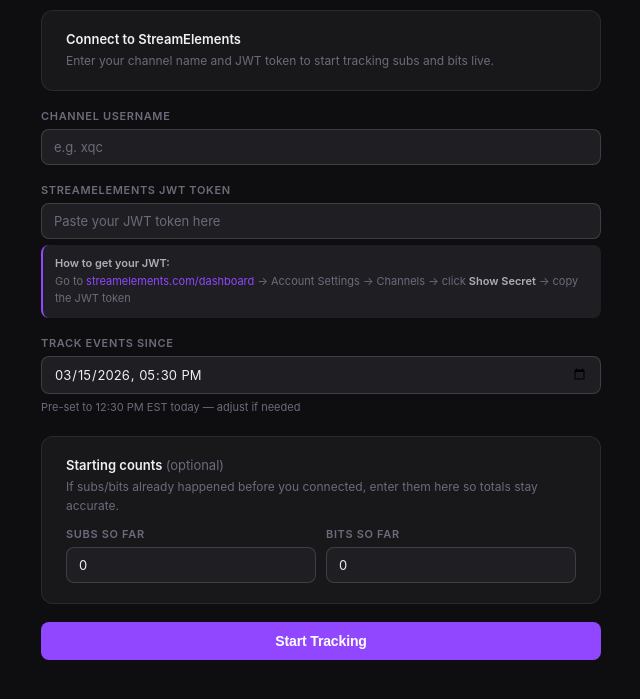
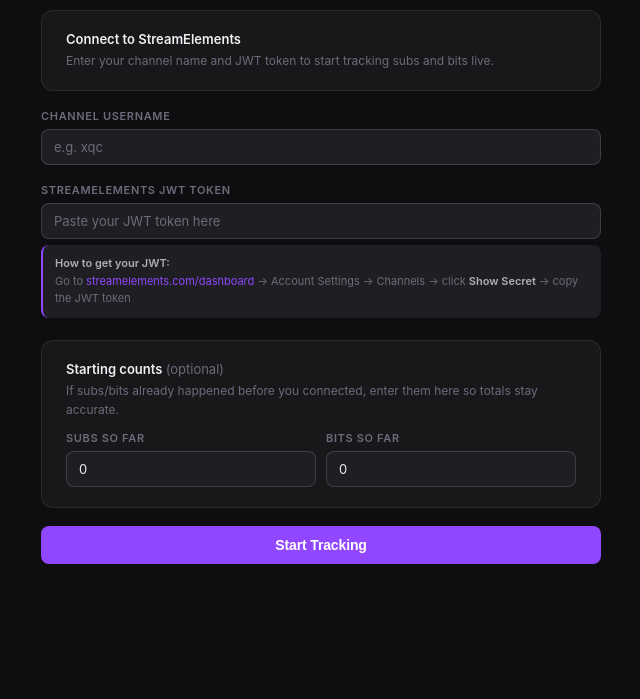
Before and after one commit to bella-le/subathon-tracker, a website: page index.html in a window 1280 px wide. Shown: the part 73-772 px from the top of the page, without its empty margins (319-959 px from the left). Drawn offline with nearby package versions, Linux system fonts and the light colour scheme.

Commit message:
Last change

```diff
--- a/index.html
+++ b/index.html
@@ -294,12 +294,6 @@
       </div>
     </div>
 
-    <div class="field-group">
-      <label>Track events since</label>
-      <input id="since-time" type="datetime-local" />
-      <span style="font-size:11px;color:var(--text3)">Pre-set to 12:30 PM EST today — adjust if needed</span>
-    </div>
-
     <div class="card" style="margin-top:4px">
       <div class="card-title">Starting counts <span style="font-weight:400;color:var(--text3)">(optional)</span></div>
       <div class="card-desc" style="margin-top:4px;margin-bottom:12px">If subs/bits already happened before you connected, enter them here so totals stay accurate.</div>
@@ -324,7 +318,6 @@
     <div class="dash-header">
       <div>
         <div class="channel-name" id="dash-channel"></div>
-        <div class="since-label" id="dash-since"></div>
       </div>
       <div class="status-pill">
         <div class="dot" id="status-dot"></div>
@@ -365,7 +358,6 @@
 <script src="https://cdnjs.cloudflare.com/ajax/libs/socket.io/2.3.0/socket.io.js"></script>
 <script>
 let socket = null;
-let sinceDate = null;
 let channelId = null;
 let jwt = '';
 let seenIds = new Set();
@@ -373,21 +365,6 @@
 let cheerers = new Set();
 
 function pad(n) { return String(n).padStart(2, '0'); }
-
-function isDST(d) {
-  const jan = new Date(d.getFullYear(), 0, 1).getTimezoneOffset();
-  const jul = new Date(d.getFullYear(), 6, 1).getTimezoneOffset();
-  return d.getTimezoneOffset() < Math.max(jan, jul);
-}
-
-function setDefaultSince() {
-  const now = new Date();
-  const estHours = isDST(now) ? -4 : -5;
-  const targetUtcMs = Date.UTC(now.getUTCFullYear(), now.getUTCMonth(), now.getUTCDate(), 12 - estHours, 30);
-  const d = new Date(targetUtcMs);
-  document.getElementById('since-time').value =
-    `${d.getFullYear()}-${pad(d.getMonth()+1)}-${pad(d.getDate())}T${pad(d.getHours())}:${pad(d.getMinutes())}`;
-}
 
 function showError(msg) {
   const el = document.getElementById('error-msg');
@@ -531,13 +508,10 @@
   document.getElementById('error-msg').style.display = 'none';
   const channel = document.getElementById('channel').value.trim().toLowerCase();
   jwt = document.getElementById('jwt').value.trim();
-  const sinceVal = document.getElementById('since-time').value;
   const startSubs = parseInt(document.getElementById('start-subs').value) || 0;
   const startBits = parseInt(document.getElementById('start-bits').value) || 0;
 
   if (!channel || !jwt) { showError('Please fill in your channel name and JWT token.'); return; }
-
-  sinceDate = sinceVal ? new Date(sinceVal) : (() => { const d = new Date(); d.setHours(12,30,0,0); return d; })();
 
   const btn = document.getElementById('start-btn');
   btn.textContent = 'Connecting…';
@@ -562,9 +536,6 @@
   document.getElementById('setup-screen').style.display = 'none';
   document.getElementById('dashboard').style.display = 'flex';
   document.getElementById('dash-channel').textContent = '#' + channel;
-  document.getElementById('dash-since').textContent =
-    'Since ' + sinceDate.toLocaleTimeString([], { hour: '2-digit', minute: '2-digit' })
-    + ' · ' + sinceDate.toLocaleDateString();
 
   updateStats();
   connectSocket();
@@ -591,7 +562,6 @@
 document.getElementById('start-btn').addEventListener('click', startDashboard);
 document.getElementById('reset-btn').addEventListener('click', resetDashboard);
 
-setDefaultSince();
 </script>
 </body>
 </html>
```
